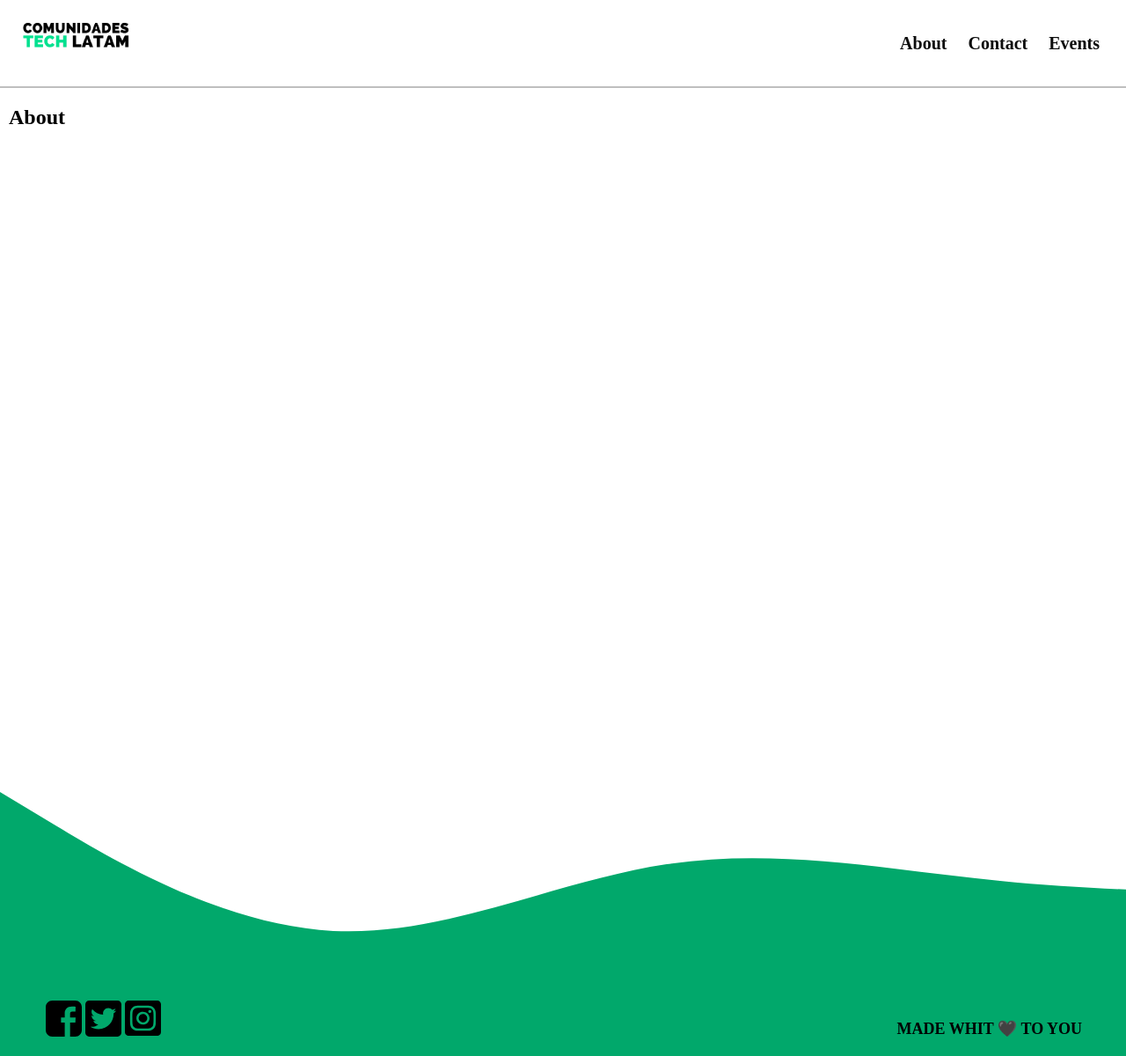
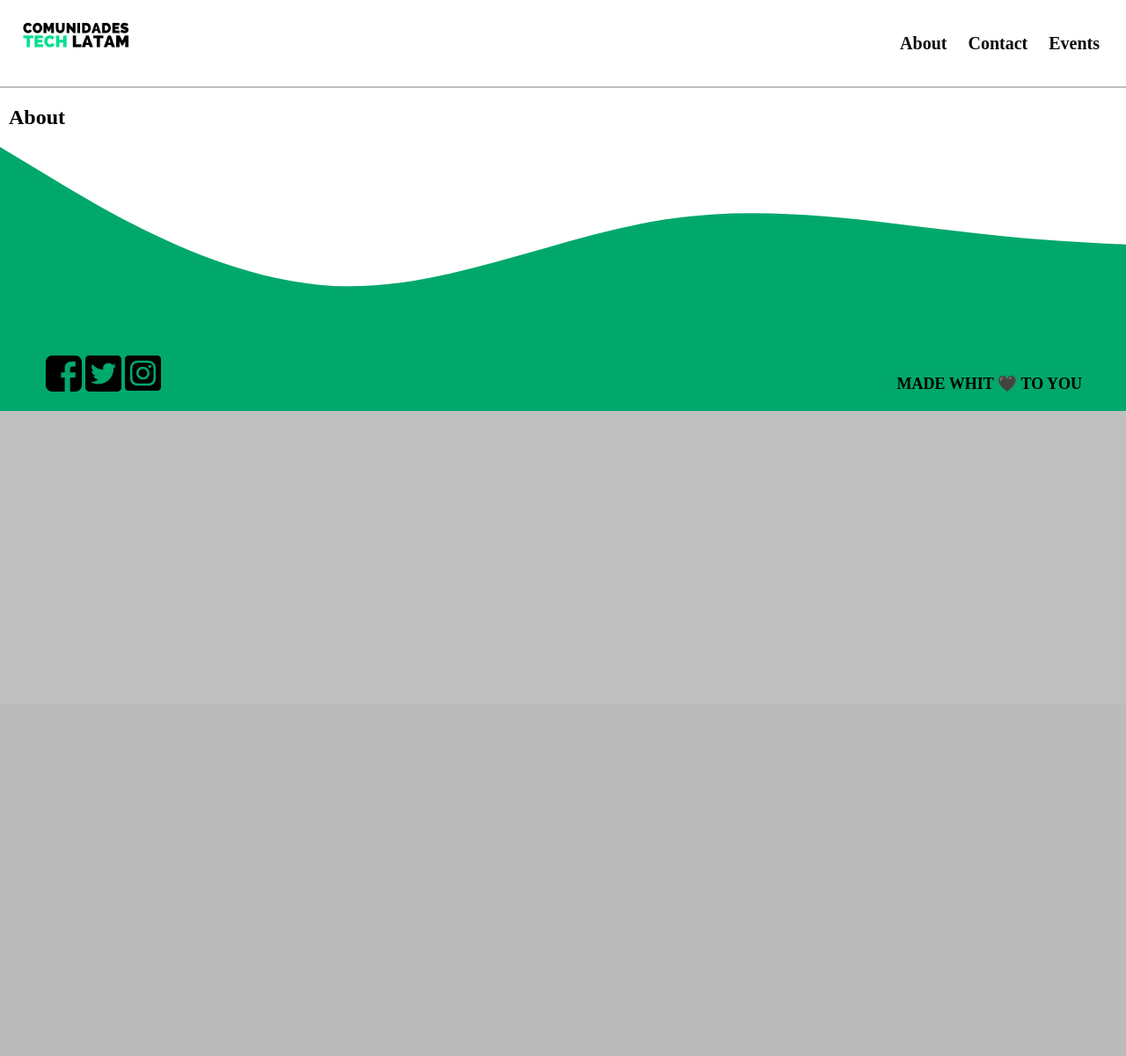
Before and after one commit to ComunidadesTechLat/ComunitiesTechLatam, a Django app: page /about/ in a window 1280 px wide. Shown: the whole page at 88% size. After the commit the page ends 467 px from the top, so only its background shows below. Run offline with Django 3.2, Linux system fonts and the light colour scheme.

Commit message:
Remove static height

```diff
--- a/static/css/main.css
+++ b/static/css/main.css
@@ -58,7 +58,6 @@ body {
 .main-cointaier {
     grid-area: content;
     background-color: var(--base-color-background);
-    height: 800px;
 }
 .footer-container {
     grid-area: footer;
```
